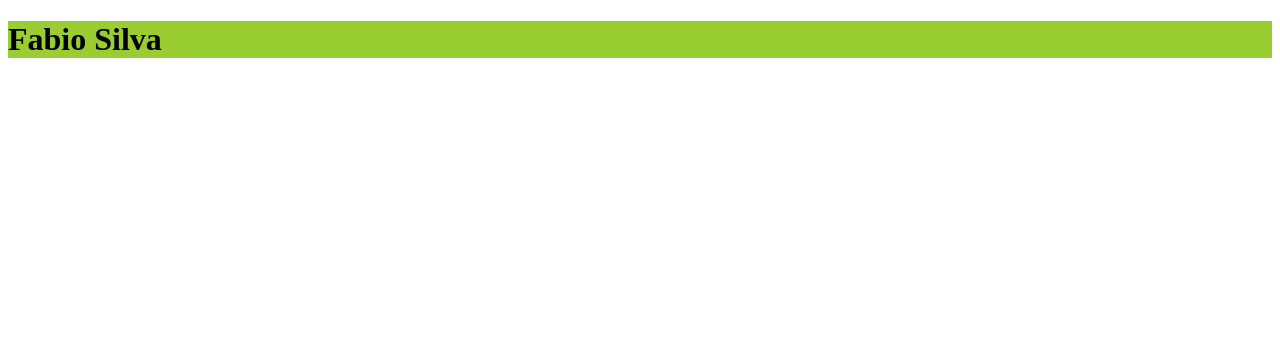
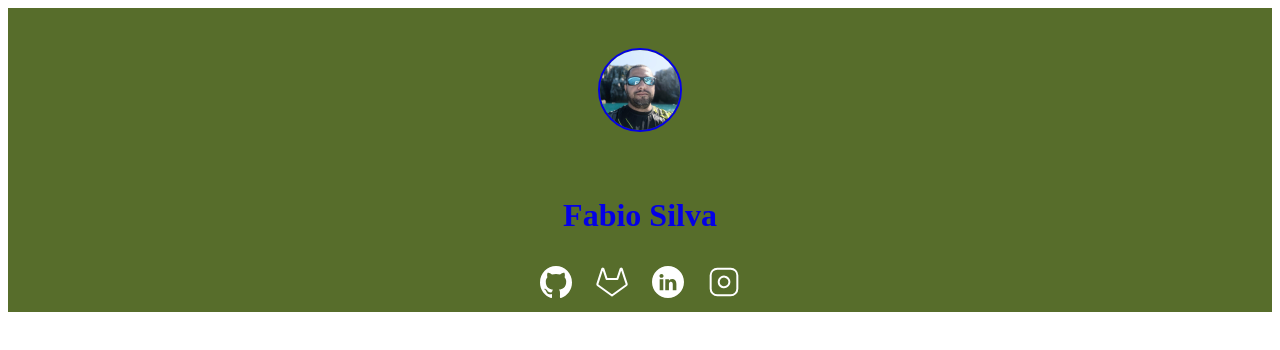
Before and after one commit to fabiosilva2022/Curriculum, a plain HTML site: page index.html in a window 1280 px wide. Drawn offline with Linux system fonts and the light colour scheme.

Commit message:
Aula 15-02

```diff
--- /dev/null
+++ b/estilo.css
@@ -0,0 +1,19 @@
+.titulo {
+    color: #0400e6;
+
+}
+.cabecalho {
+
+     background-color: rgb(87, 109, 43);
+    text-align: center;
+}
+.perfil {
+    border: 2px solid #0400e6;
+    border-radius: 50%;
+    margin: 40px;
+
+}
+.redessociais img {
+    padding: 10px;
+
+}
--- a/index.html
+++ b/index.html
@@ -3,14 +3,18 @@
     <head>
         <meta charset="utf-8">
         <title>Curriculum de Fabio Silva</title>
-        <style>
-            .titulo {
-                color: black;
-                background-color: yellowgreen;
-            }
-        </style>
+        <link rel="stylesheet" href="estilo.css">
     </head>
     <body>
+        <div class="cabecalho">
+        <img src="fabio.jpg" alt="foto de fabio"
+        class="perfil" width="80" height="80">
         <h1 class="titulo">Fabio Silva</h1>
+        <div class="redessociais">
+            <img src="github.svg" alt="Ícone">
+            <img src="gitlab.svg" alt="Ícone">
+            <img src="linkedin.svg" alt="Ícone">
+            <img src="instagram.svg" alt="Ícone">
+        </div>
     </body>
 </html>
```
Also changed, not shown: Rectangle 4.png (added), fabio.jpg (added), fundo.png (added), github.svg (added), gitlab.svg (added), instagram.svg (added), linkedin.svg (added).
